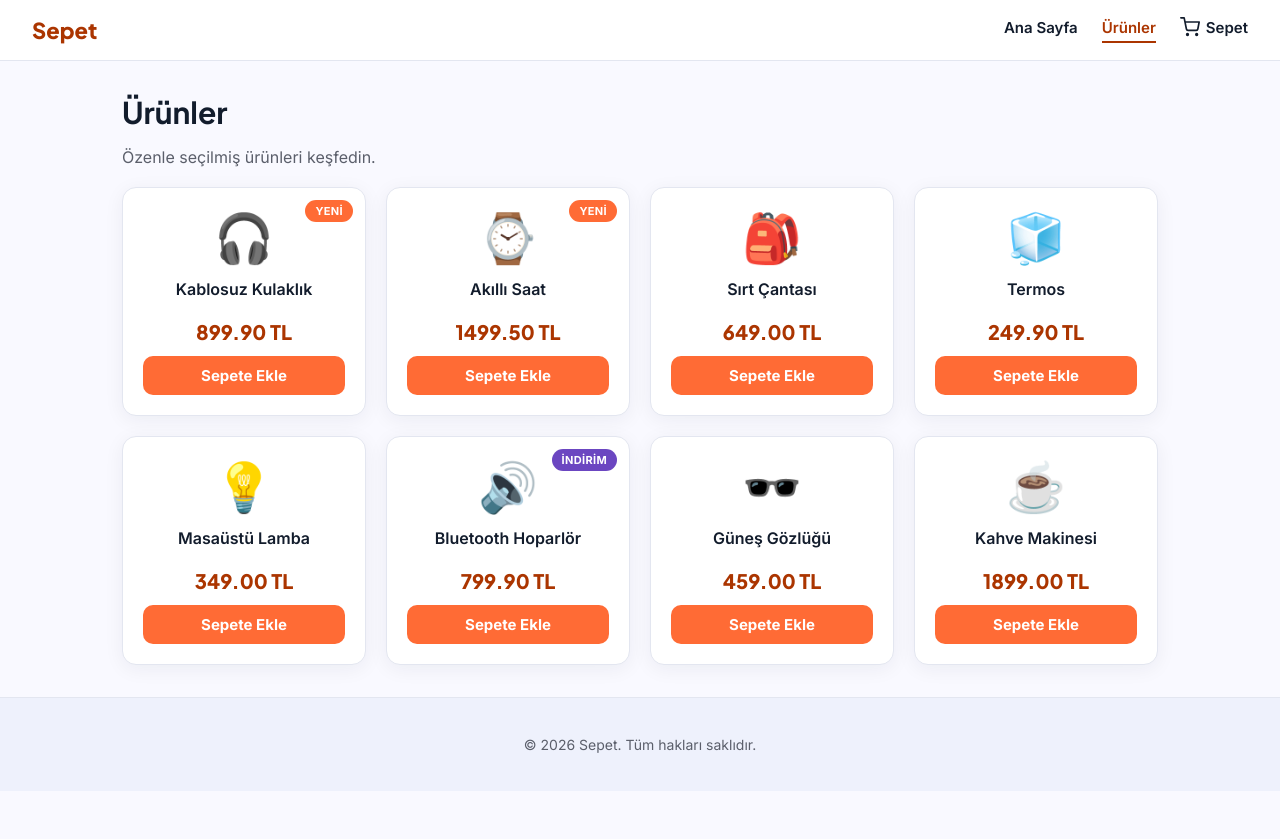
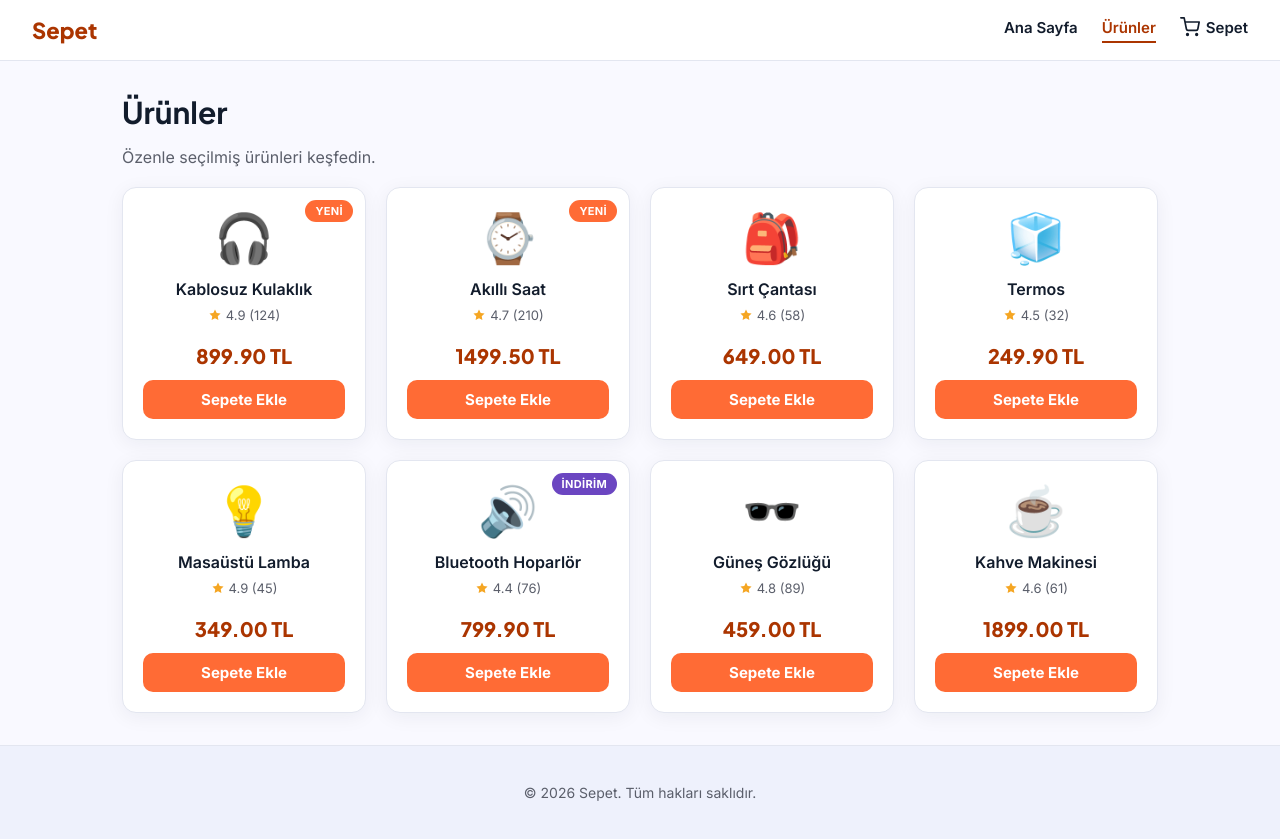
Before and after one commit to ferdikorkut/sepet, a React (Vite) app: page /urunler in a window 1280 px wide. Before the commit the page ends 800 px from the top, so only its background shows below. Built offline with nearby package versions, Linux system fonts and the light colour scheme.

Commit message:
feat: add static product ratings

```diff
--- a/src/components/ProductCard.jsx
+++ b/src/components/ProductCard.jsx
@@ -1,4 +1,5 @@
 import { useCart } from '../hooks/useCart.js';
+import { StarIcon } from './icons.jsx';
 
 export default function ProductCard({ product }) {
   const { dispatch } = useCart();
@@ -14,6 +15,10 @@ export default function ProductCard({ product }) {
       )}
       <div className="product-image" aria-hidden="true">{product.image}</div>
       <h3>{product.name}</h3>
+      <div className="product-rating">
+        <StarIcon className="star-icon" />
+        <span>{product.rating} ({product.reviewCount})</span>
+      </div>
       <p className="product-price">{product.price.toFixed(2)} TL</p>
       <button className="btn btn-primary" onClick={() => dispatch({ type: 'ADD_ITEM', product })}>
         Sepete Ekle
--- a/src/data/products.js
+++ b/src/data/products.js
@@ -1,10 +1,10 @@
 export const products = [
-  { id: 1, name: 'Kablosuz Kulaklık', price: 899.90, image: '🎧', category: 'Elektronik', badge: 'Yeni' },
-  { id: 2, name: 'Akıllı Saat', price: 1499.50, image: '⌚', category: 'Elektronik', badge: 'Yeni' },
-  { id: 3, name: 'Sırt Çantası', price: 649.00, image: '🎒', category: 'Aksesuar' },
-  { id: 4, name: 'Termos', price: 249.90, image: '🧊', category: 'Ev' },
-  { id: 5, name: 'Masaüstü Lamba', price: 349.00, image: '💡', category: 'Ev' },
-  { id: 6, name: 'Bluetooth Hoparlör', price: 799.90, image: '🔊', category: 'Elektronik', badge: 'İndirim' },
-  { id: 7, name: 'Güneş Gözlüğü', price: 459.00, image: '🕶️', category: 'Aksesuar' },
-  { id: 8, name: 'Kahve Makinesi', price: 1899.00, image: '☕', category: 'Ev' },
+  { id: 1, name: 'Kablosuz Kulaklık', price: 899.90, image: '🎧', category: 'Elektronik', badge: 'Yeni', rating: 4.9, reviewCount: 124 },
+  { id: 2, name: 'Akıllı Saat', price: 1499.50, image: '⌚', category: 'Elektronik', badge: 'Yeni', rating: 4.7, reviewCount: 210 },
+  { id: 3, name: 'Sırt Çantası', price: 649.00, image: '🎒', category: 'Aksesuar', rating: 4.6, reviewCount: 58 },
+  { id: 4, name: 'Termos', price: 249.90, image: '🧊', category: 'Ev', rating: 4.5, reviewCount: 32 },
+  { id: 5, name: 'Masaüstü Lamba', price: 349.00, image: '💡', category: 'Ev', rating: 4.9, reviewCount: 45 },
+  { id: 6, name: 'Bluetooth Hoparlör', price: 799.90, image: '🔊', category: 'Elektronik', badge: 'İndirim', rating: 4.4, reviewCount: 76 },
+  { id: 7, name: 'Güneş Gözlüğü', price: 459.00, image: '🕶️', category: 'Aksesuar', rating: 4.8, reviewCount: 89 },
+  { id: 8, name: 'Kahve Makinesi', price: 1899.00, image: '☕', category: 'Ev', rating: 4.6, reviewCount: 61 },
 ];
```
